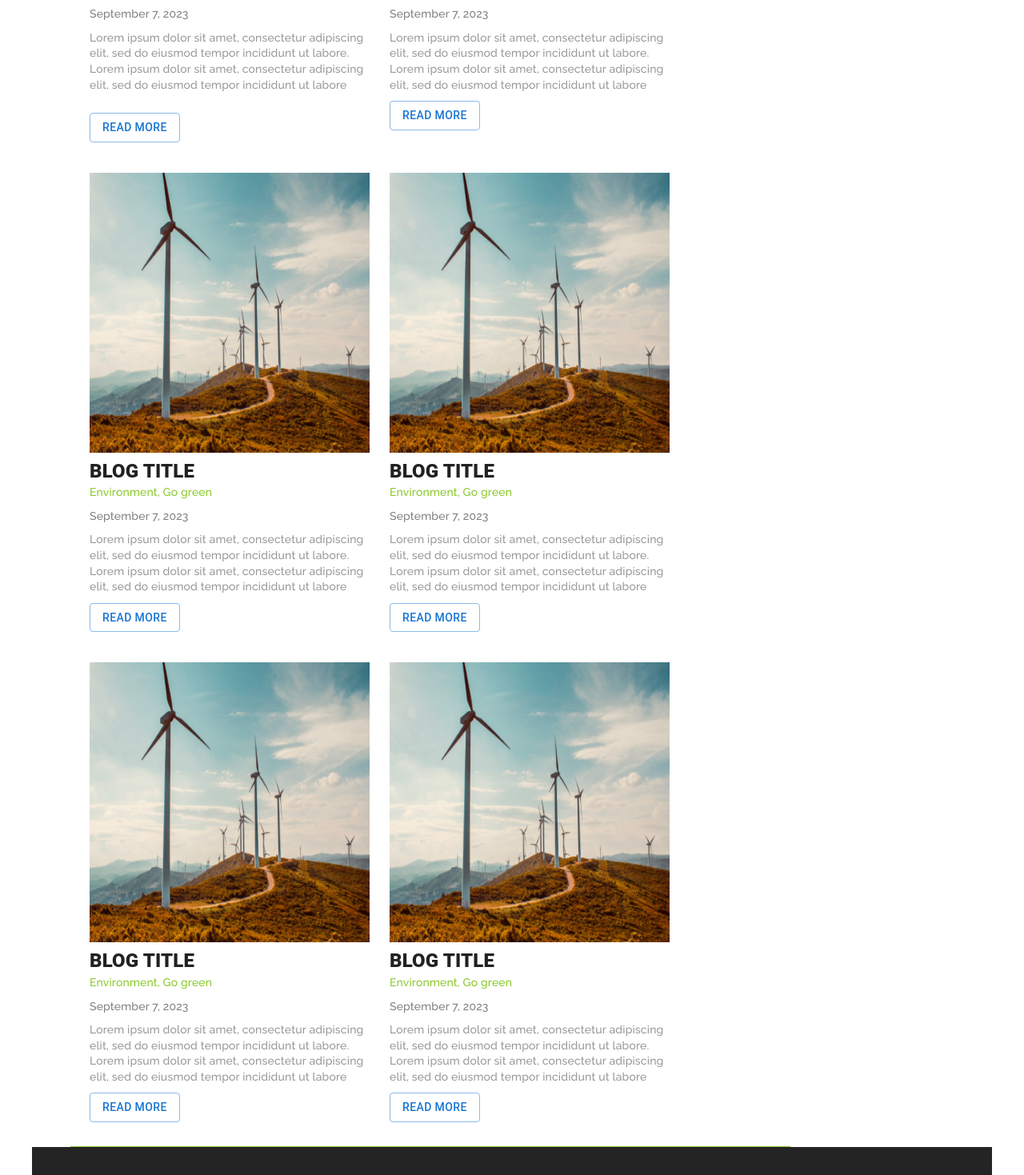
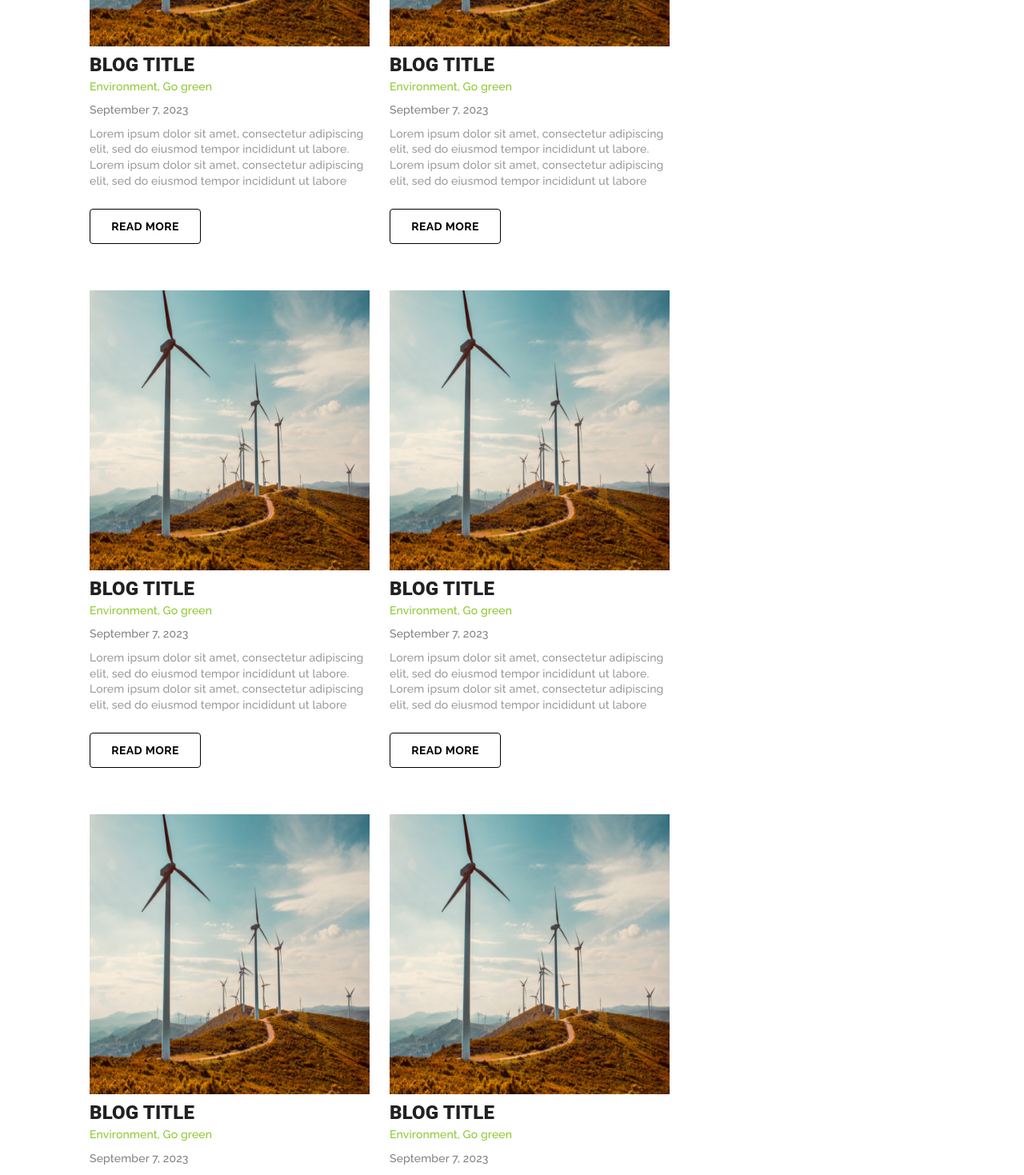
Before and after one commit to vavva1987/ecotour-project, a React (Create React App) app: page /blog in a window 1280 px wide. Shown: the part 620-2089 px from the top of the page at 80% size. Built offline with nearby package versions, Linux system fonts and the light colour scheme.

Commit message:
Upd PagesBlogContent

```diff
--- a/src/Pages/Blog/Blog.scss
+++ b/src/Pages/Blog/Blog.scss
@@ -1,5 +1,4 @@
 .blog {
-    height: 100%;
     .blog-title {
         background-image: linear-gradient(
                 rgba(255, 255, 255, 0.7),
@@ -7,7 +6,6 @@
             ),
             url(../../assets/background-img.jpg);
         background-repeat: no-repeat;
-        height: 185px;
         margin-bottom: 15px;
     }
 
@@ -21,7 +19,7 @@
     }
 
     .blog-content {
-        margin-bottom: 30px;
+        margin-bottom: 50px;
         img {
             width: 350px;
             height: 350px;
--- a/src/Pages/Blog/Blog.tsx
+++ b/src/Pages/Blog/Blog.tsx
@@ -12,7 +12,11 @@ const Blog = (props: Props) => {
             <BlogTitle />
             <Container
                 maxWidth="lg"
-                sx={{ display: 'flex', justifyContent: 'space-between' }}
+                sx={{
+                    display: 'flex',
+                    justifyContent: 'space-between',
+                    marginTop: '50px',
+                }}
             >
                 <BlogContent />
                 <BlogSidebar />
--- a/src/Pages/Blog/BlogContent/BlogContent.tsx
+++ b/src/Pages/Blog/BlogContent/BlogContent.tsx
@@ -34,7 +34,25 @@ const BlogContent = (props: Props) => {
                         dolor sit amet, consectetur adipiscing elit, sed do
                         eiusmod tempor incididunt ut labore{' '}
                     </p>
-                    <Button variant="outlined" sx={{ marginTop: '15px' }}>
+                    <Button
+                        variant="outlined"
+                        sx={{
+                            marginTop: '15px',
+                            width: '139px',
+                            height: '44px',
+                            color: 'black',
+                            border: '1px solid black',
+                            ':hover': {
+                                color: '#ffffff',
+                                backgroundColor: '#8ac92a',
+                                border: '1px solid black',
+                            },
+                            fontFamily: 'Raleway',
+                            fontSize: '14px',
+                            fontWeight: '700',
+                            fontStyle: 'normal',
+                        }}
+                    >
                         Read more
                     </Button>
                 </div>
@@ -53,7 +71,27 @@ const BlogContent = (props: Props) => {
                         dolor sit amet, consectetur adipiscing elit, sed do
                         eiusmod tempor incididunt ut labore{' '}
                     </p>
-                    <Button variant="outlined">Read more</Button>
+                    <Button
+                        variant="outlined"
+                        sx={{
+                            marginTop: '15px',
+                            width: '139px',
+                            height: '44px',
+                            color: 'black',
+                            border: '1px solid black',
+                            ':hover': {
+                                color: '#ffffff',
+                                backgroundColor: '#8ac92a',
+                                border: '1px solid black',
+                            },
+                            fontFamily: 'Raleway',
+                            fontSize: '14px',
+                            fontWeight: '700',
+                            fontStyle: 'normal',
+                        }}
+                    >
+                        Read more
+                    </Button>
                 </div>
             </Grid>
 
@@ -71,7 +109,27 @@ const BlogContent = (props: Props) => {
                         dolor sit amet, consectetur adipiscing elit, sed do
                         eiusmod tempor incididunt ut labore{' '}
                     </p>
-                    <Button variant="outlined">Read more</Button>
+                    <Button
+                        variant="outlined"
+                        sx={{
+                            marginTop: '15px',
+                            width: '139px',
+                            height: '44px',
+                            color: 'black',
+                            border: '1px solid black',
+                            ':hover': {
+                                color: '#ffffff',
+                                backgroundColor: '#8ac92a',
+                                border: '1px solid black',
+                            },
+                            fontFamily: 'Raleway',
+                            fontSize: '14px',
+                            fontWeight: '700',
+                            fontStyle: 'normal',
+                        }}
+                    >
+                        Read more
+                    </Button>
                 </div>
             </Grid>
             <Grid item xs={5} className="blog-content">
@@ -88,7 +146,27 @@ const BlogContent = (props: Props) => {
                         dolor sit amet, consectetur adipiscing elit, sed do
                         eiusmod tempor incididunt ut labore{' '}
                     </p>
-                    <Button variant="outlined">Read more</Button>
+                    <Button
+                        variant="outlined"
+                        sx={{
+                            marginTop: '15px',
+                            width: '139px',
+                            height: '44px',
+                            color: 'black',
+                            border: '1px solid black',
+                            ':hover': {
+                                color: '#ffffff',
+                                backgroundColor: '#8ac92a',
+                                border: '1px solid black',
+                            },
+                            fontFamily: 'Raleway',
+                            fontSize: '14px',
+                            fontWeight: '700',
+                            fontStyle: 'normal',
+                        }}
+                    >
+                        Read more
+                    </Button>
                 </div>
             </Grid>
 
@@ -106,7 +184,27 @@ const BlogContent = (props: Props) => {
                         dolor sit amet, consectetur adipiscing elit, sed do
                         eiusmod tempor incididunt ut labore{' '}
                     </p>
-                    <Button variant="outlined">Read more</Button>
+                    <Button
+                        variant="outlined"
+                        sx={{
+                            marginTop: '15px',
+                            width: '139px',
+                            height: '44px',
+                            color: 'black',
+                            border: '1px solid black',
+                            ':hover': {
+                                color: '#ffffff',
+                                backgroundColor: '#8ac92a',
+                                border: '1px solid black',
+                            },
+                            fontFamily: 'Raleway',
+                            fontSize: '14px',
+                            fontWeight: '700',
+                            fontStyle: 'normal',
+                        }}
+                    >
+                        Read more
+                    </Button>
                 </div>
             </Grid>
             <Grid item xs={5} className="blog-content">
@@ -123,7 +221,27 @@ const BlogContent = (props: Props) => {
                         dolor sit amet, consectetur adipiscing elit, sed do
                         eiusmod tempor incididunt ut labore{' '}
                     </p>
-                    <Button variant="outlined">Read more</Button>
+                    <Button
+                        variant="outlined"
+                        sx={{
+                            marginTop: '15px',
+                            width: '139px',
+                            height: '44px',
+                            color: 'black',
+                            border: '1px solid black',
+                            ':hover': {
+                                color: '#ffffff',
+                                backgroundColor: '#8ac92a',
+                                border: '1px solid black',
+                            },
+                            fontFamily: 'Raleway',
+                            fontSize: '14px',
+                            fontWeight: '700',
+                            fontStyle: 'normal',
+                        }}
+                    >
+                        Read more
+                    </Button>
                 </div>
             </Grid>
         </Grid>
--- a/src/Pages/Blog/BlogTitle/BlogTitle.tsx
+++ b/src/Pages/Blog/BlogTitle/BlogTitle.tsx
@@ -6,9 +6,11 @@ const BlogTitle = (props: Props) => {
         <Container
             className="blog-title"
             sx={{
+                height: '200px',
                 display: 'flex',
                 justifyContent: 'center',
                 alignItems: 'center',
+                marginTop: '70px',
             }}
         >
             <div className="blog-title-component">
```
